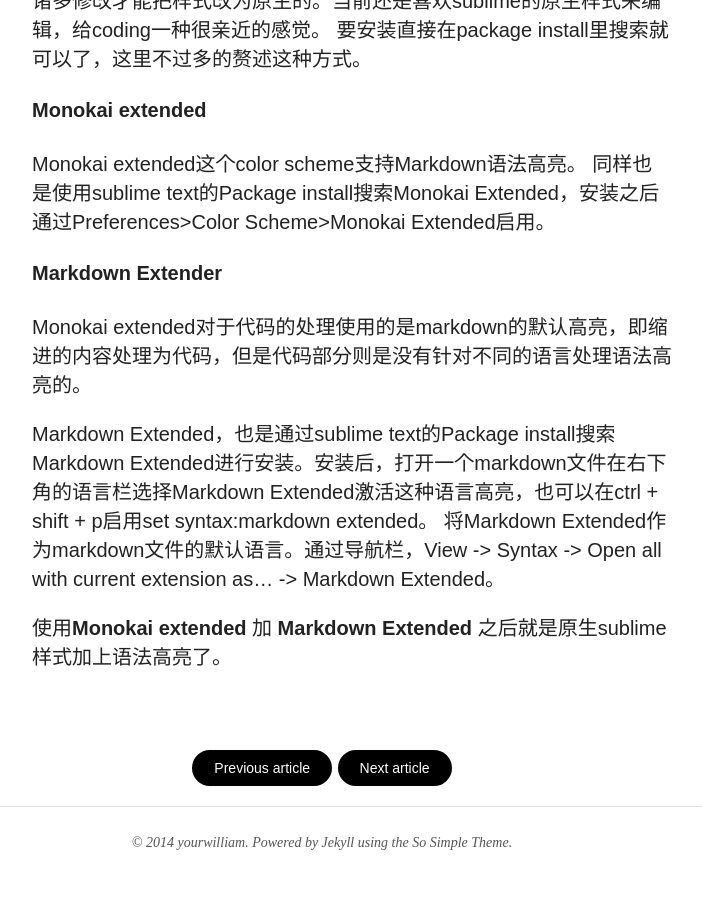
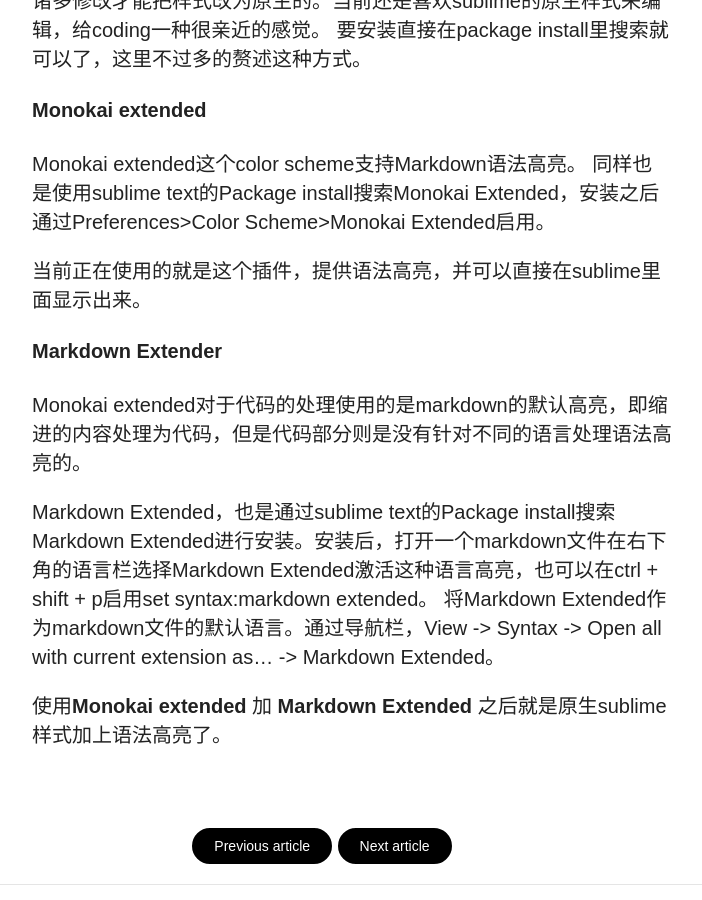
Before and after one commit to yourwilliam/william-blog, a Jekyll site: the page built from _posts/2014-07-05-sublime-markdown-experience.md, in a window 1280 px wide and 900 px high, scrolled down 1441 px. Shown: the whole window, without its empty margins (318-1020 px from the left). Built offline with Jekyll 4.4.1, drawn with Linux system fonts in a browser that asks for light colours; nearby versions of some CDN libraries; comment, search, counter and statistics services are not loaded.

Commit message:
update markdown sublime pluign

```diff
--- a/_posts/2014-07-05-sublime-markdown-experience.md
+++ b/_posts/2014-07-05-sublime-markdown-experience.md
@@ -37,6 +37,8 @@
 Monokai extended这个color scheme支持Markdown语法高亮。
 同样也是使用sublime text的Package install搜索Monokai Extended，安装之后通过Preferences>Color Scheme>Monokai Extended启用。
 
+当前正在使用的就是这个插件，提供语法高亮，并可以直接在sublime里面显示出来。
+
 
 #### **Markdown Extender**
 
```
